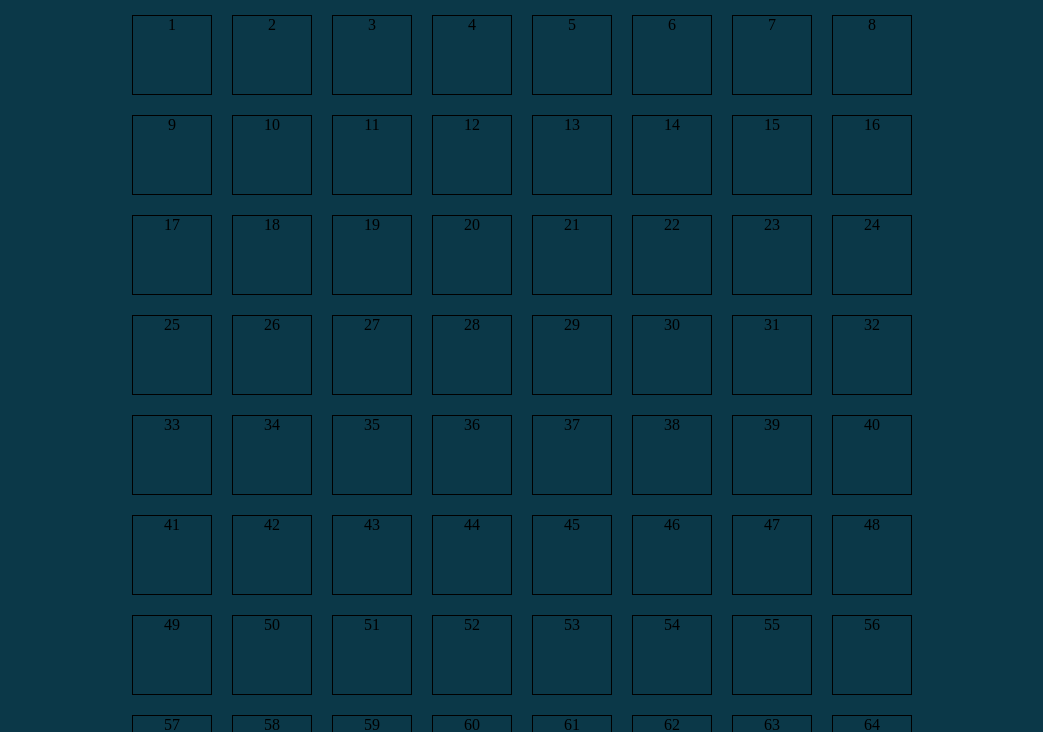
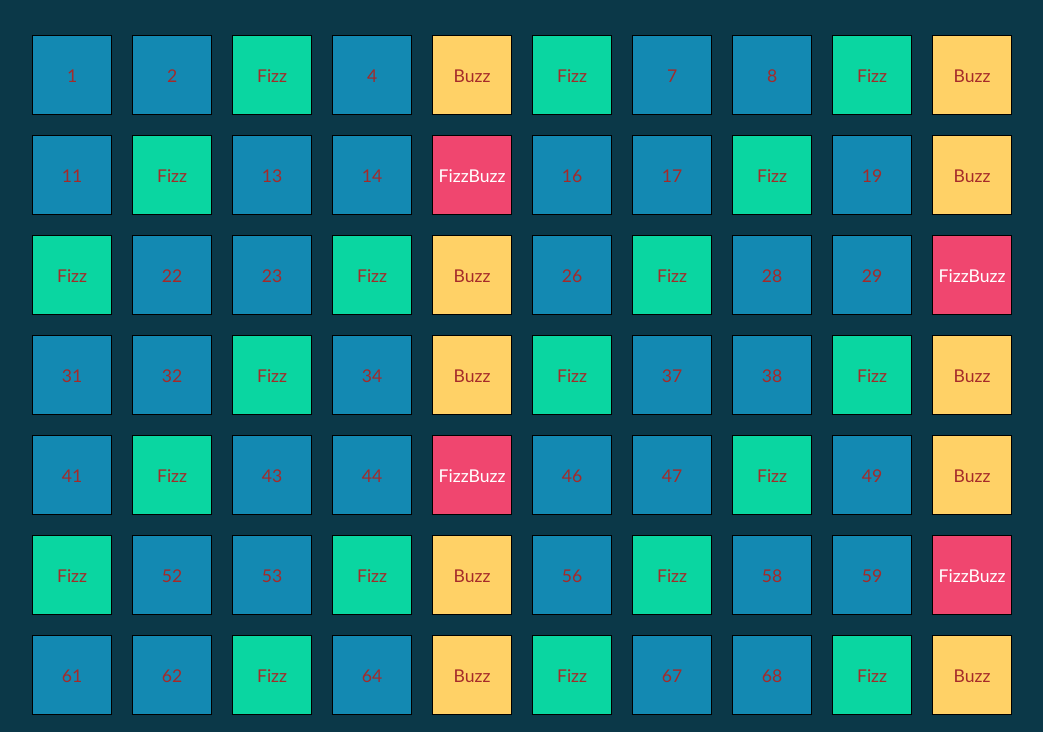
Before and after one commit to SebastianoGuzzon/js-fizzbuzz, a plain HTML site: page index.html in a window 1280 px wide. Shown: the part 82-814 px from the top of the page, without its empty margins (118-1161 px from the left). Drawn offline with Linux system fonts and the light colour scheme.

Commit message:
Final Commit

```diff
--- a/css/style.css
+++ b/css/style.css
@@ -3,32 +3,45 @@
   padding: 0;
   box-sizing: border-box;
 }
-
 body{
+  font-family: 'Trebuchet MS', 'Lucida Sans Unicode', 'Lucida Grande', 'Lucida Sans', Arial, sans-serif;
   background-color: #0B3848;
+  color: white;
 }
-
 h1{
-  font-size: 2rem;
   text-align: center;
-  margin-top: 30px;
-  color: white;
-
+  font-size: 3rem;
 }
 
 .container{
-  width: 800px;
   display: flex;
-  margin: 20px auto;
   flex-wrap: wrap;
+  width: 1000px;
+  margin: 50px auto;
 }
+
 .box{
   width: 80px;
   height: 80px;
-  border: 1px solid black;
+  margin: 10px;
   display: flex;
   justify-content: center;
-  align-content: center;
-  text-align: center;
-  margin: 10px;
+  align-items: center;
+  background-color: #1389B2;
+  border: 1px solid #000;
+  color: brown;
+  font-size: 1.1rem;
 }
+
+.fizz{
+  background-color: #0AD6A1;
+}
+
+.buzz{
+  background-color: #FFD166;
+}
+
+.fizzbuzz{
+  background-color: #F0466F;
+  color: white;
+}
--- a/js/script.js
+++ b/js/script.js
@@ -1,15 +1,45 @@
+// for (var i = 1; i <= 100; i++) {
+//   if ((i%5 == 0)&&(i%3 == 0)) {
+//     console.log("fizzbuzz");
+//     document.getElementById("lista").innerHTML += "fizzbuzz" + "<br>";
+//   }
+//   else if (i%3 == 0) {
+//     console.log("fizz");
+//     document.getElementById("lista").innerHTML += "fizz" + "<br>";
+//   }
+//   else if (i%5 == 0) {
+//     console.log("buzz");
+//     document.getElementById("lista").innerHTML += "buzz" + "<br>";
+//   }
+//   else {
+//     console.log(i);
+//     document.getElementById("lista").innerHTML += i + "<br>";
+//   }
 
-const container = document.querySelector(".container");
-  console.log(container)
+// }
 
-for (let i = 1; i <= 100; i++){
-    console.log(i)
+const container = document.querySelector('.container');
 
-    const box = document.createElement("div")
+for(let i = 1; i <= 100; i++){
 
-    box.classList.add("box")
+  const box = document.createElement('div');
+  box.className = 'box';
 
-    box.append(i)
+  let output = i;
 
-    container.append(box)
+  if(!(i % 15)){
+    output = 'FizzBuzz';
+    box.classList.add('fizzbuzz');
+  }else if(!(i % 3)){
+    output = 'Fizz'
+    box.classList.add('fizz');
+  }else if(!(i % 5)){
+    output = 'Buzz'
+    box.classList.add('buzz');
   }
+
+  box.append(output);
+
+  container.append(box);
+
+}
```
Also changed, not shown: index.html (line endings or trailing spaces).
